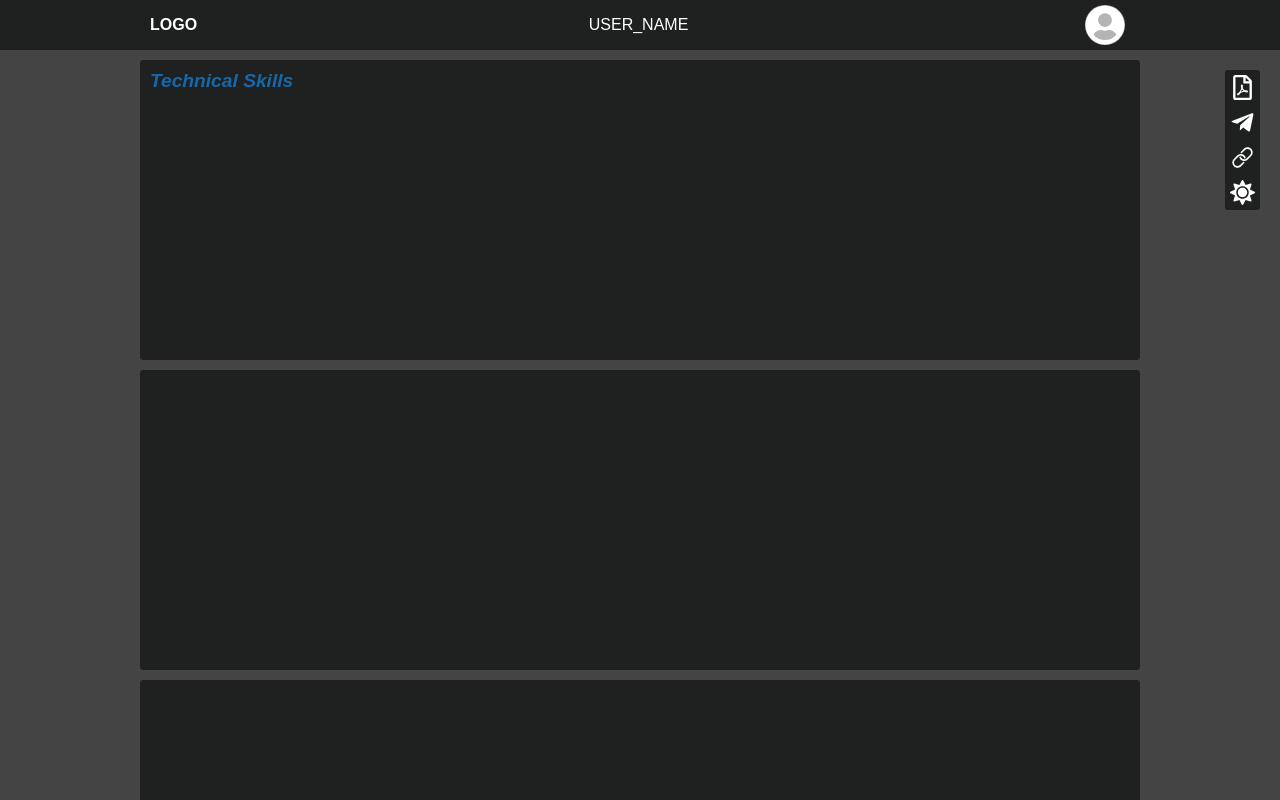
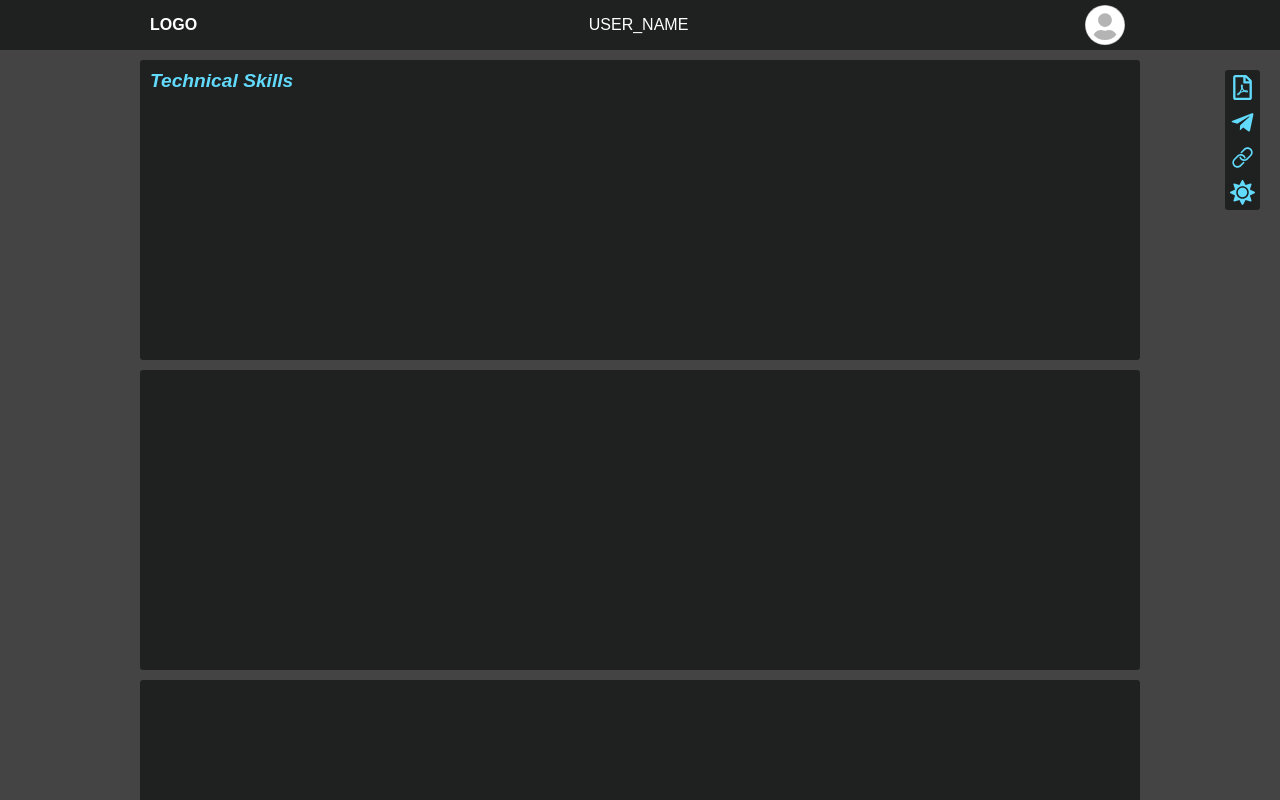
Before and after one commit to Raudelgar/mycvpro-resume, a React (Create React App) app: page / in a window 1280 px wide. Both pictures are taken after a click on the element 1242 px from the left and 192 px from the top of the page. Shown: the top 800 px of the page. Built offline with nearby package versions, Linux system fonts and the light colour scheme.

Commit message:
updating icon dark color

```diff
--- a/src/components/icons/Icons.js
+++ b/src/components/icons/Icons.js
@@ -13,25 +13,25 @@ export default function Icons({ collapse }) {
 		<>
 			<TooltipLabel label='Donwload PDF' collapse={collapse}>
 				<div className={`${theme}-content-icon`}>
-					<FaRegFilePdf size={25} className='icon' />
+					<FaRegFilePdf size={25} className={`${theme}-icon`} />
 				</div>
 			</TooltipLabel>
 			<TooltipLabel label='Send Email' collapse={collapse}>
 				<div className={`${theme}-content-icon`}>
-					<FaTelegramPlane size={25} className='icon' />
+					<FaTelegramPlane size={25} className={`${theme}-icon`} />
 				</div>
 			</TooltipLabel>
 			<TooltipLabel label='Copy Link' collapse={collapse}>
 				<div className={`${theme}-content-icon`}>
-					<IoIosLink size={25} className='icon' />
+					<IoIosLink size={25} className={`${theme}-icon`} />
 				</div>
 			</TooltipLabel>
 			<TooltipLabel label='Theme' collapse={collapse}>
 				<div className={`${theme}-content-icon`} onClick={handleTheme}>
 					{theme === 'light' ? (
-						<GiEvilMoon size={25} className='icon' />
+						<GiEvilMoon size={25} className={`${theme}-icon`} />
 					) : (
-						<FaSun size={25} className='icon' />
+						<FaSun size={25} className={`${theme}-icon`} />
 					)}
 				</div>
 			</TooltipLabel>
--- a/src/components/icons/icons.scss
+++ b/src/components/icons/icons.scss
@@ -9,25 +9,28 @@
 	border-radius: 0.2em;
 	background-color: inherit;
 
-	.icon {
+	.light-icon,
+	.dark-icon {
 		width: 25px;
 		height: 25px;
-		// color: #efeeee;
 		color: $light-text-color;
+	}
+
+	.dark-icon {
+		color: $fb-green-blue;
 	}
 }
 
 .light-content-icon:hover {
 	background-color: $bg-blue-hover;
-	.icon {
+	.light-icon {
 		color: $bright-white-color;
 	}
 }
 
 .dark-content-icon:hover {
-	// background-color: #37383a;
 	background-color: $bg-dark-hover;
-	.icon {
+	.dark-icon {
 		color: $bright-white-color;
 	}
 }
@@ -35,13 +38,11 @@
 .light-collapse-icons,
 .dark-collapse-icons {
 	position: absolute;
-	// background-color: #1768aa;
 	background-color: $base-blue;
 	top: 51px;
 	border-radius: 0.2em;
 }
 
 .dark-collapse-icons {
-	// background-color: #1f2020;
 	background-color: $base-dark;
 }
--- a/src/components/sections/SectionHeader.js
+++ b/src/components/sections/SectionHeader.js
@@ -2,6 +2,6 @@ import React from 'react';
 
 import './sections.scss';
 
-export default function SectionHeader({ header }) {
-	return <div className='section-header'>{header}</div>;
+export default function SectionHeader({ header, theme }) {
+	return <div className={`${theme}-section-header`}>{header}</div>;
 }
--- a/src/components/sections/sections.scss
+++ b/src/components/sections/sections.scss
@@ -1,9 +1,14 @@
 @import '../../sass/_colors.scss';
 
-.section-header {
+.light-section-header,
+.dark-section-header {
 	font-size: 1.2rem;
 	font-style: italic;
 	text-transform: capitalize;
 	font-weight: bolder;
 	color: $base-blue;
 }
+
+.dark-section-header {
+	color: $fb-green-blue;
+}
--- a/src/components/sections/skills/SkillsComponent.js
+++ b/src/components/sections/skills/SkillsComponent.js
@@ -10,7 +10,7 @@ export default function SkillsComponent() {
 	console.log(section, content);
 	return (
 		<div className={`${theme}-grid-item`}>
-			<SectionHeader header={section} />
+			<SectionHeader header={section} theme={theme} />
 		</div>
 	);
 }
--- a/src/sass/_colors.scss
+++ b/src/sass/_colors.scss
@@ -1,14 +1,15 @@
 $base-blue: #1768aa;
 $bg-blue-hover: #1d90d2;
+$fb-green-blue: #61dafb;
+$base-dark: #1f2020;
+$bg-loader-opacity: #1818189a;
+$dark-hover-gray: #2b2b2b;
+$bg-dark-hover: #37383a;
+$bg-dark-app: #444444;
+$dark-gray: #5d5d5d;
+$light-gray: #b4b4b4;
+$footer-tab-gray: #a9a9a9;
+$bg-light-app: #dcdcdc;
+$light-hover-gray: #cccccc;
 $light-text-color: #ffff;
 $bright-white-color: #fffefe;
-$base-dark: #1f2020;
-$bg-dark-hover: #37383a;
-$light-gray: #b4b4b4;
-$dark-gray: #5d5d5d;
-$footer-tab-gray: #a9a9a9;
-$light-hover-gray: #cccccc;
-$dark-hover-gray: #2b2b2b;
-$bg-loader-opacity: #1818189a;
-$bg-light-app: #dcdcdc;
-$bg-dark-app: #444444;
```
